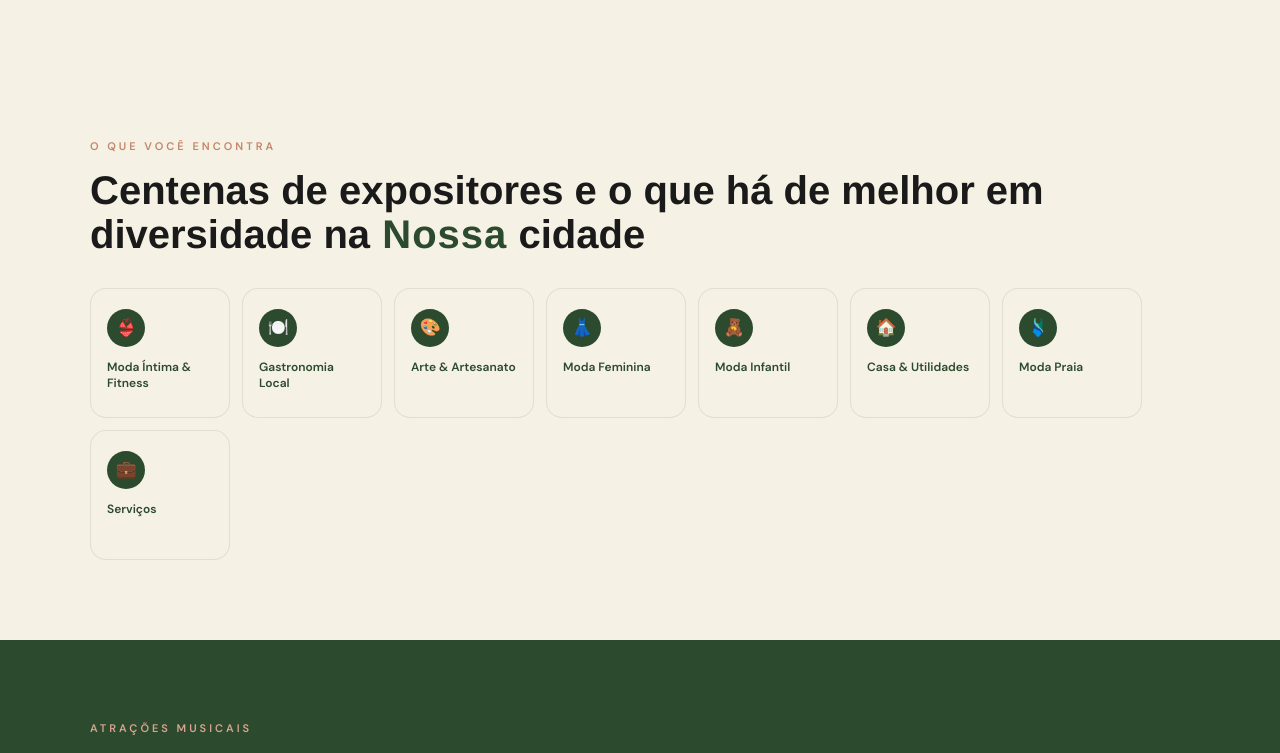
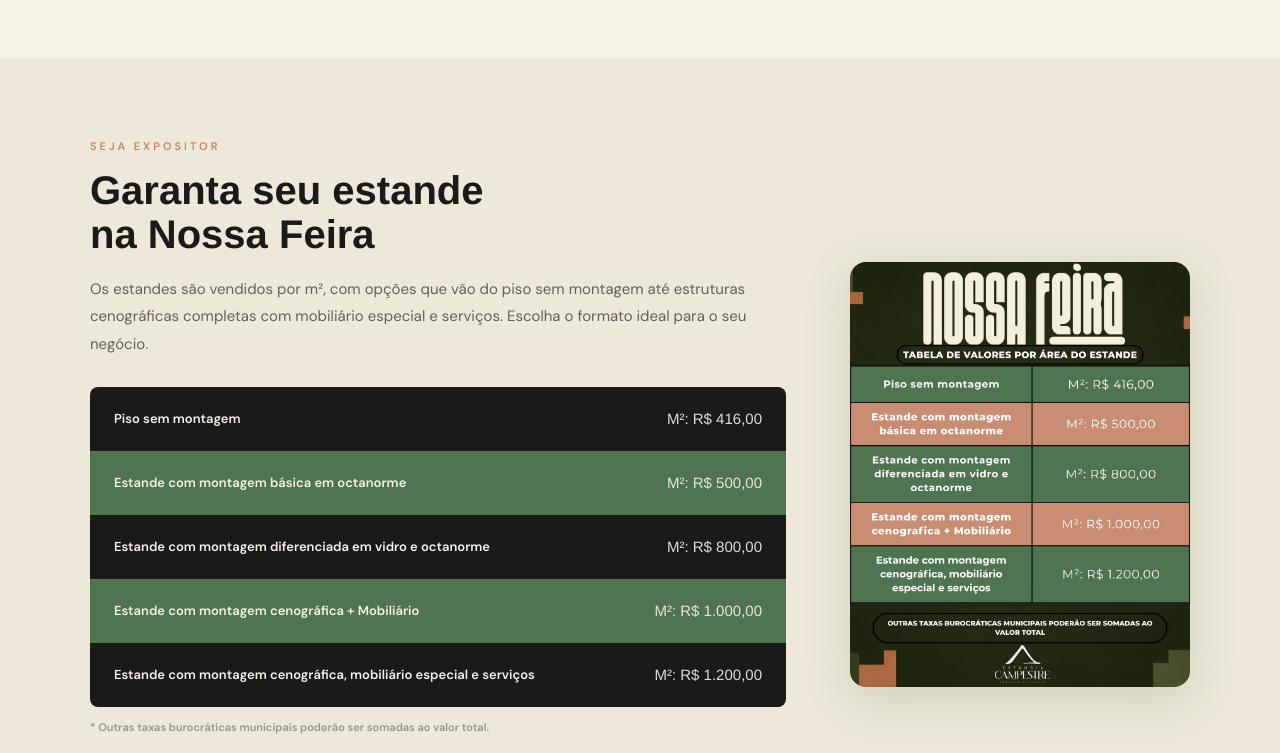
Before and after one commit to TeiaDeEventos/nossa-feira-site, a React (Vite) app: page / in a window 1280 px wide. Shown: the part 1400-2153 px from the top of the page. Built offline with nearby package versions, Linux system fonts and the light colour scheme.

Commit message:
Update event details in index.html and Footer component, replace "Teia de Eventos" with "Estância Campestre". Remove outdated image file and enhance Lotes section in Home component with new pricing details and layout adjustments.

```diff
--- a/index.html
+++ b/index.html
@@ -37,7 +37,7 @@
         "isAccessibleForFree": true,
         "organizer": {
           "@type": "Organization",
-          "name": "Teia de Eventos"
+          "name": "Estância Campestre"
         }
       }
     </script>
--- a/src/components/Footer/index.tsx
+++ b/src/components/Footer/index.tsx
@@ -62,7 +62,7 @@
 const CONTACT = [
   { label: "Telefone", value: "(22) 2522-6942" },
   { label: "WhatsApp", value: "(22) 98829-3467" },
-  { label: "E-mail", value: "contato@teiadeeventos.com.br" },
+  { label: "E-mail", value: "contato@estanciacampestre.com.br " },
   {
     label: "Endereço",
     value:
@@ -75,7 +75,7 @@
     <FooterWrapper>
       <FooterTop>
         <FooterBrand>
-          <FooterTeiaLogo src={"/logo.svg"} alt="Teia de Eventos" />
+          <FooterTeiaLogo src={"/logo.svg"} alt="Estância Campestre" />
           <FooterBrandText>
             Cinco dias de negócios, cultura, gastronomia e muita música — com a
             cara e o coração de Nova Friburgo.
@@ -122,7 +122,7 @@
       <FooterBottom>
         <FooterBottomInner>
           <FooterCopy>
-            © 2026 Nossa Feira — Teia de Eventos. Todos os direitos reservados.
+            © 2026 Nossa Feira — Estância Campestre. Todos os direitos reservados.
           </FooterCopy>
           <FooterLocation>Nova Friburgo, RJ</FooterLocation>
         </FooterBottomInner>
--- a/src/pages/Home/index.tsx
+++ b/src/pages/Home/index.tsx
@@ -78,18 +78,17 @@
   // SebraeListItem,
   // SebraeLink,
   FloatingImg,
-  // LotesSection,
-  // LotesInner,
-  // LotesTextCol,
-  // LotesParagraph,
-  // LotesTable,
-  // LoteRow,
-  // LoteLabel,
-  // LoteStatus,
-  // LotePrice,
-  // LotesDisclaimer,
-  // LotesCtaBtn,
-  // LotesImageCol,
+  LotesSection,
+  LotesInner,
+  LotesTextCol,
+  LotesParagraph,
+  LotesTable,
+  LoteRow,
+  LoteLabel,
+  LotePrice,
+  LotesDisclaimer,
+  LotesCtaBtn,
+  LotesImageCol,
 } from "./styles";
 import { Highlight } from "../../components/NossaHighlight";
 
@@ -165,6 +164,16 @@
         name: "Programação a confirmar",
         type: "Fique ligado!",
       },
+      {
+        time: "Em breve",
+        name: "Programação a confirmar",
+        type: "Fique ligado!",
+      },
+      {
+        time: "Em breve",
+        name: "Programação a confirmar",
+        type: "Fique ligado!",
+      },
     ],
     d4: [
       {
@@ -172,8 +181,28 @@
         name: "Programação a confirmar",
         type: "Fique ligado!",
       },
+      {
+        time: "Em breve",
+        name: "Programação a confirmar",
+        type: "Fique ligado!",
+      },
+      {
+        time: "Em breve",
+        name: "Programação a confirmar",
+        type: "Fique ligado!",
+      },
     ],
     d5: [
+      {
+        time: "Em breve",
+        name: "Programação a confirmar",
+        type: "Fique ligado!",
+      },
+      {
+        time: "Em breve",
+        name: "Programação a confirmar",
+        type: "Fique ligado!",
+      },
       {
         time: "Em breve",
         name: "Programação a confirmar",
@@ -422,8 +451,8 @@
         </AboutInner>
       </AboutSection>
 
-      {/* ── Lotes ── */}
-      {/* <LotesSection>
+    {/* ── Tabela de Valores ── */}
+      <LotesSection>
         <LotesInner>
           <LotesTextCol
             initial={{ opacity: 0, x: -32 }}
@@ -437,48 +466,44 @@
             >
               Garanta seu estande
               <br />
-              antes que os lotes acabem
+              na Nossa Feira
             </SectionTitle>
             <LotesParagraph>
-              Os estandes são vendidos por m² em lotes com preços progressivos.
-              Quanto antes você garantir, mais econômico fica. O 1º lote está
-              quase acabando! Não perca a oportunidade de participar por um
-              preço especial.
+              Os estandes são vendidos por m², com opções que vão do piso sem
+              montagem até estruturas cenográficas completas com mobiliário
+              especial e serviços. Escolha o formato ideal para o seu negócio.
             </LotesParagraph>
 
             <LotesTable>
-              <LoteRow $active>
-                <LoteLabel $active>
-                  1º Lote
-                  <LoteStatus $active>Atual</LoteStatus>
+              <LoteRow $variant="dark">
+                <LoteLabel>Piso sem montagem</LoteLabel>
+                <LotePrice>M²: R$ 416,00</LotePrice>
+              </LoteRow>
+              <LoteRow $variant="light">
+                <LoteLabel>Estande com montagem básica em octanorme</LoteLabel>
+                <LotePrice>M²: R$ 500,00</LotePrice>
+              </LoteRow>
+              <LoteRow $variant="dark">
+                <LoteLabel>
+                  Estande com montagem diferenciada em vidro e octanorme
                 </LoteLabel>
-                <LotePrice $active>R$ 455,00/m²</LotePrice>
+                <LotePrice>M²: R$ 800,00</LotePrice>
               </LoteRow>
-              <LoteRow>
+              <LoteRow $variant="light">
+                <LoteLabel>Estande com montagem cenográfica + Mobiliário</LoteLabel>
+                <LotePrice>M²: R$ 1.000,00</LotePrice>
+              </LoteRow>
+              <LoteRow $variant="dark">
                 <LoteLabel>
-                  2º Lote
-                  <LoteStatus>Em breve</LoteStatus>
+                  Estande com montagem cenográfica, mobiliário especial e serviços
                 </LoteLabel>
-                <LotePrice>R$ 505,00/m²</LotePrice>
-              </LoteRow>
-              <LoteRow>
-                <LoteLabel>
-                  3º Lote
-                  <LoteStatus>Em breve</LoteStatus>
-                </LoteLabel>
-                <LotePrice>R$ 555,00/m²</LotePrice>
-              </LoteRow>
-              <LoteRow>
-                <LoteLabel>
-                  4º Lote
-                  <LoteStatus>Em breve</LoteStatus>
-                </LoteLabel>
-                <LotePrice>R$ 605,00/m²</LotePrice>
+                <LotePrice>M²: R$ 1.200,00</LotePrice>
               </LoteRow>
             </LotesTable>
 
             <LotesDisclaimer>
-              * Outras taxas burocráticas poderão ser somadas ao valor total.
+              * Outras taxas burocráticas municipais poderão ser somadas ao valor
+              total.
             </LotesDisclaimer>
 
             <LotesCtaBtn
@@ -499,12 +524,12 @@
             transition={{ duration: 0.6, ease: "easeOut" }}
           >
             <img
-              src={"/images/nossa-feira-lotes.jpg"}
-              alt="Tabela de lotes Nossa Feira 2026"
+              src={"/images/nossa-feira-lotes.jpeg"}
+              alt="Tabela de valores por área do estande Nossa Feira 2026"
             />
           </LotesImageCol>
         </LotesInner>
-      </LotesSection> */}
+      </LotesSection>
 
       {/* ── Categories ── */}
       <CategoriesSection>
--- a/src/pages/Home/styles.ts
+++ b/src/pages/Home/styles.ts
@@ -872,7 +872,7 @@
   }
 `;
 
-// ─── Lotes ────────────────────────────────────────────────────────────────────
+// ─── Tabela de Valores ────────────────────────────────────────────────────────
 
 export const LotesSection = styled.section`
   background-color: ${({ theme }) => theme.colors.creme};
@@ -914,75 +914,39 @@
 export const LotesTable = styled.div`
   display: flex;
   flex-direction: column;
-  border-radius: ${({ theme }) => theme.borderRadius.lg};
+  border-radius: ${({ theme }) => theme.borderRadius.md};
   overflow: hidden;
-  border: 1.5px solid rgba(44, 74, 46, 0.12);
 `;
 
-export const LoteRow = styled.div<{ $active?: boolean; $disabled?: boolean }>`
+export const LoteRow = styled.div<{ $variant: "dark" | "light" }>`
   display: flex;
   flex-direction: row;
   align-items: center;
   justify-content: space-between;
-  padding: 16px 20px;
-  border-bottom: 1px solid rgba(44, 74, 46, 0.08);
-  background-color: ${({ $active, $disabled, theme }) =>
-    $active
-      ? `${theme.colors.verdeLt}22`
-      : $disabled
-        ? "rgba(0,0,0,0.03)"
-        : theme.colors.cremeLt};
-
-  &:last-child {
-    border-bottom: none;
-  }
+  gap: 24px;
+  padding: 20px 24px;
+  background-color: ${({ $variant, theme }) =>
+    $variant === "dark" ? theme.colors.preto : theme.colors.verdeLt};
 `;
 
-export const LoteLabel = styled.span<{
-  $active?: boolean;
-  $disabled?: boolean;
-}>`
+export const LoteLabel = styled.span`
   font-family: ${({ theme }) => theme.fonts.body};
   font-size: 13px;
   font-weight: ${({ theme }) => theme.fontWeights.bold};
-  color: ${({ $disabled, theme }) =>
-    $disabled ? "rgba(26,26,26,0.3)" : theme.colors.verde};
-  display: flex;
-  flex-direction: row;
-  align-items: center;
-  gap: 8px;
+  color: ${({ theme }) => theme.colors.cremeLt};
+  line-height: 1.4;
 `;
 
-export const LoteStatus = styled.span<{ $active?: boolean }>`
-  font-size: 10px;
-  font-weight: ${({ theme }) => theme.fontWeights.bold};
-  font-family: ${({ theme }) => theme.fonts.body};
-  letter-spacing: 1px;
-  text-transform: uppercase;
-  padding: 3px 8px;
-  border-radius: ${({ theme }) => theme.borderRadius.pill};
-  background-color: ${({ $active, theme }) =>
-    $active ? theme.colors.verde : "rgba(26,26,26,0.08)"};
-  color: ${({ $active, theme }) =>
-    $active ? theme.colors.cremeLt : "rgba(26,26,26,0.35)"};
-`;
-
-export const LotePrice = styled.span<{
-  $active?: boolean;
-  $disabled?: boolean;
-}>`
+export const LotePrice = styled.span`
   font-family: ${({ theme }) => theme.fonts.display};
   font-variation-settings:
-    "wght" 700,
+    "wght" 500,
     "opsz" 72,
     "SOFT" 100;
-  font-size: 16px;
-  color: ${({ $disabled, $active, theme }) =>
-    $disabled
-      ? "rgba(26,26,26,0.25)"
-      : $active
-        ? theme.colors.verde
-        : theme.colors.preto};
+  font-size: 15px;
+  color: ${({ theme }) => theme.colors.cremeLt};
+  opacity: 0.9;
+  white-space: nowrap;
 `;
 
 export const LotesDisclaimer = styled.p`
```
Also changed, not shown: public/images/nossa-feira-lotes.jpeg (added), public/images/nossa-feira-lotes.jpg (deleted).
